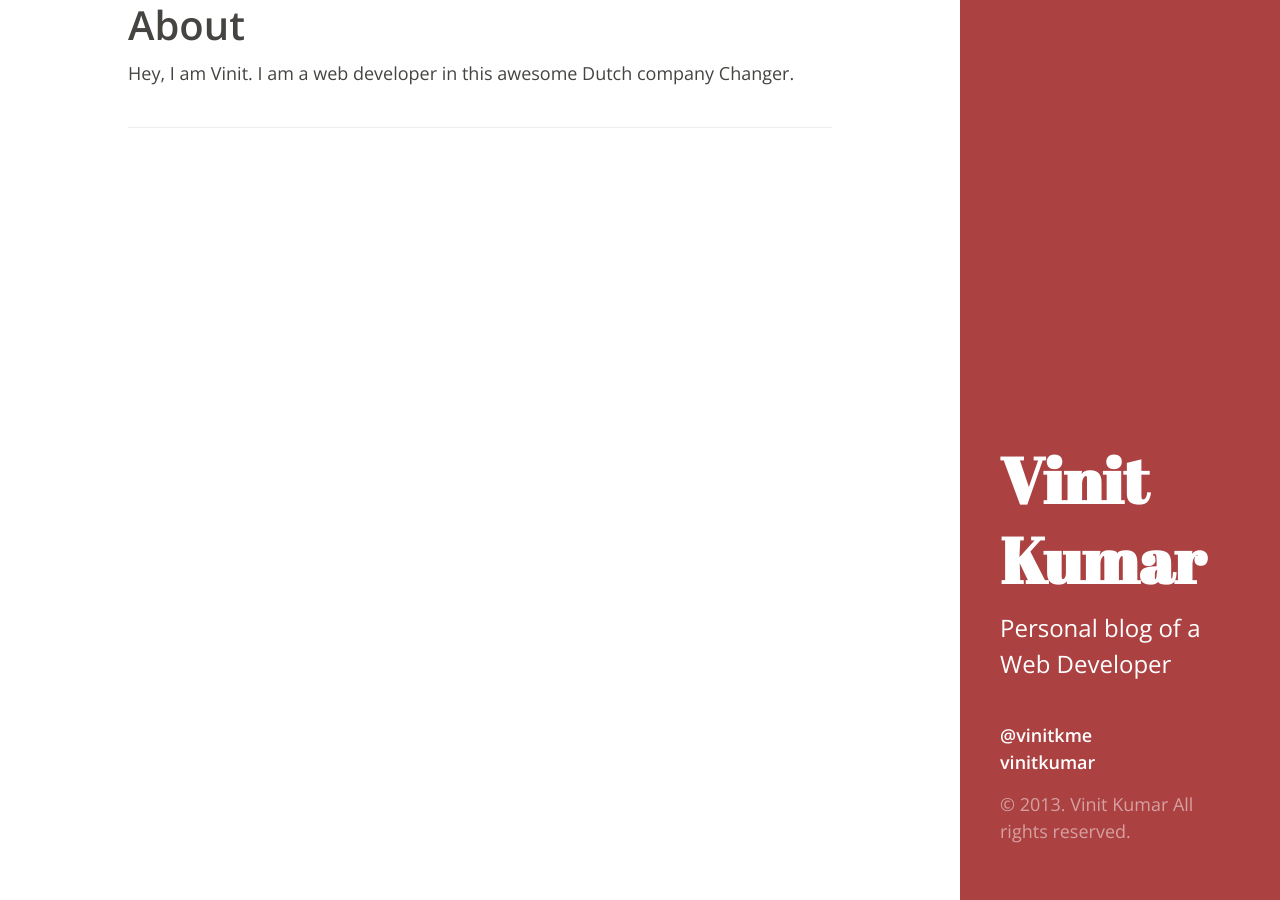
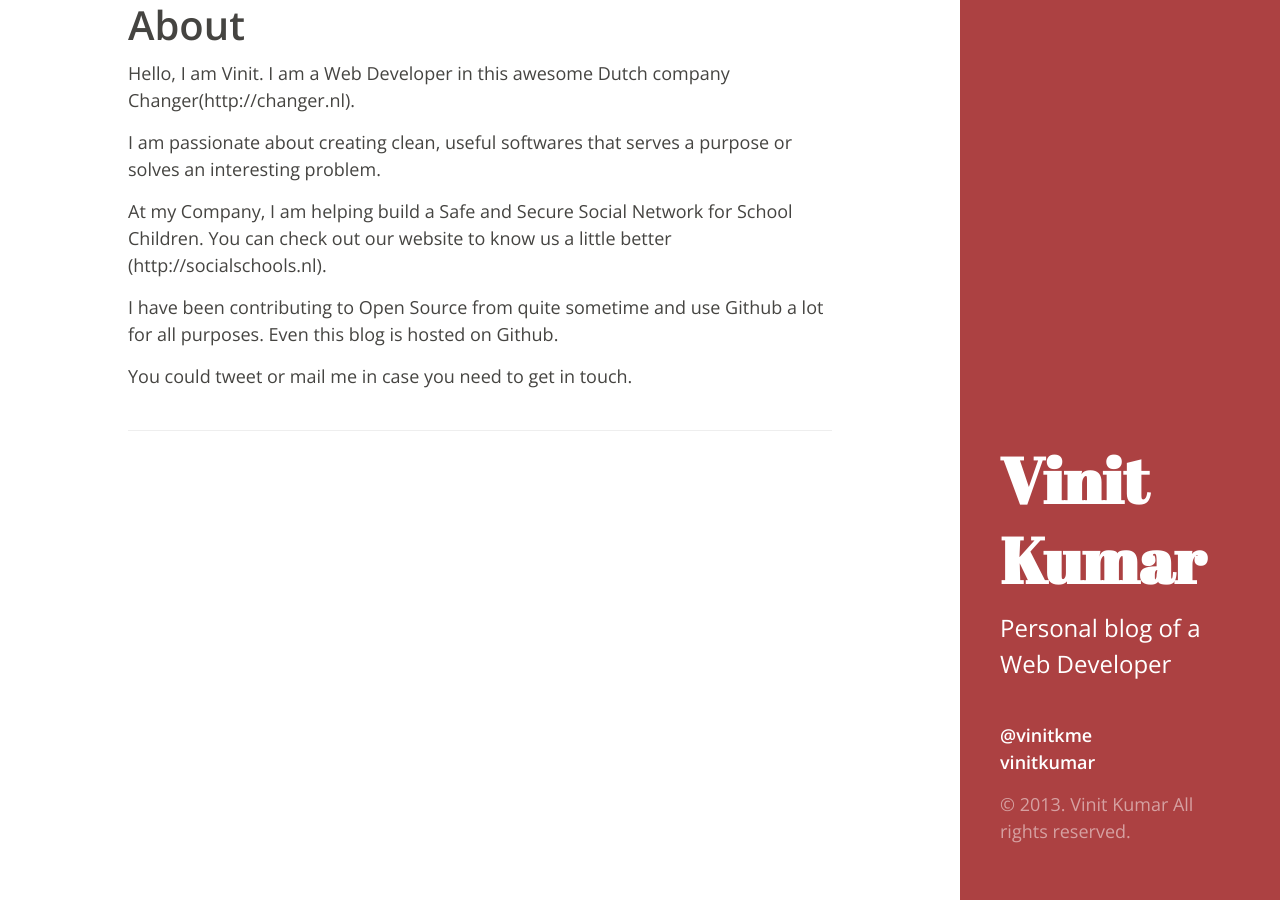
Before and after one commit to vinitkumar/vinitkumar.github.com, a Jekyll site: the page built from about.html, in a window 1280 px wide. Built offline with Jekyll 4.4.1, drawn with Linux system fonts in a browser that asks for light colours; Markdown is read by kramdown in place of the engine named in the settings.

Commit message:
update about

```diff
--- a/about.html
+++ b/about.html
@@ -4,11 +4,14 @@ title: About
 ---
 
 <div class="page">
-
   <h1 class="page-title">About</h1>
-  <p>Hey, I am Vinit. I am a web developer in this awesome Dutch company Changer.</p>
-
+  <p>Hello, I am Vinit. I am a Web Developer in this awesome Dutch company Changer(http://changer.nl).</p>
+  <p>I am passionate about creating clean, useful softwares that serves a purpose or
+  solves an interesting problem.</p>
+  <p>At my Company, I am helping build a Safe and Secure Social Network for School Children.
+  You can check out our website to know us a little better (http://socialschools.nl).</p>
+  <p>I have been contributing to Open Source from quite sometime and use Github a lot for all purposes. Even this blog is
+   hosted on Github.</p>
+  <p>You could tweet or mail me in case you need to get in touch.</p>
   <hr>
-
-
 </div>
```
